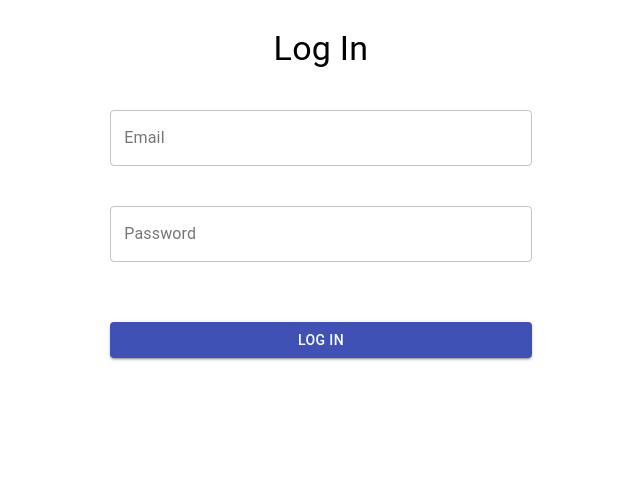
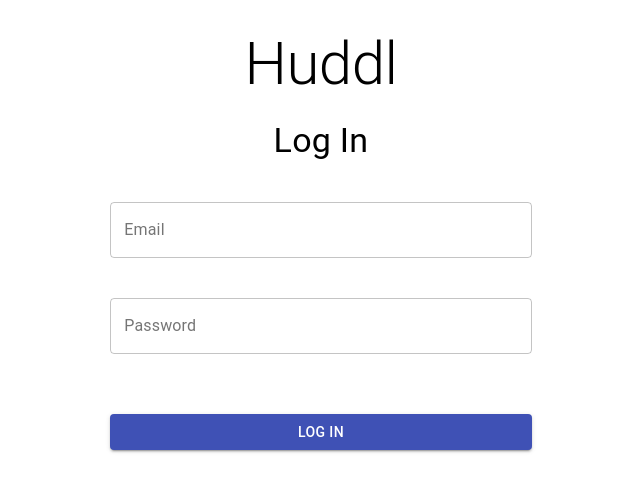
Before and after one commit to JosephSon505/Huddl, a React (Create React App) app in the folder Huddl-client/: page /login in a window 1280 px wide. Shown: the top 492 px of the page, without its empty margins (319-959 px from the left). Built offline with nearby package versions, Linux system fonts and the light colour scheme.

Commit message:
added titles to login and fixed code format to 2 spaces

```diff
--- a/Huddl-client/src/pages/login.js
+++ b/Huddl-client/src/pages/login.js
@@ -53,6 +53,9 @@
       <Grid container className={classes.form}>
         <Grid item sm />
         <Grid item sm>
+          <Typography variant="h2" className={classes.pageTitle}>
+            Huddl
+          </Typography>
           <Typography variant="h4" className={classes.pageTitle}>
             Log In
           </Typography>
--- a/Huddl-client/src/pages/signup.js
+++ b/Huddl-client/src/pages/signup.js
@@ -63,10 +63,10 @@
         <Grid item sm>
           <Typography variant="h2" className={classes.pageTitle}>
             Huddl
-                    </Typography>
+          </Typography>
           <Typography variant="h4" className={classes.pageTitle}>
             Sign Up
-                    </Typography>
+          </Typography>
           <form noValidate onSubmit={this.handleSubmit} >
             <TextField
               id='firstName'
```
Lines whose indentation alone changed are shown as unchanged.
